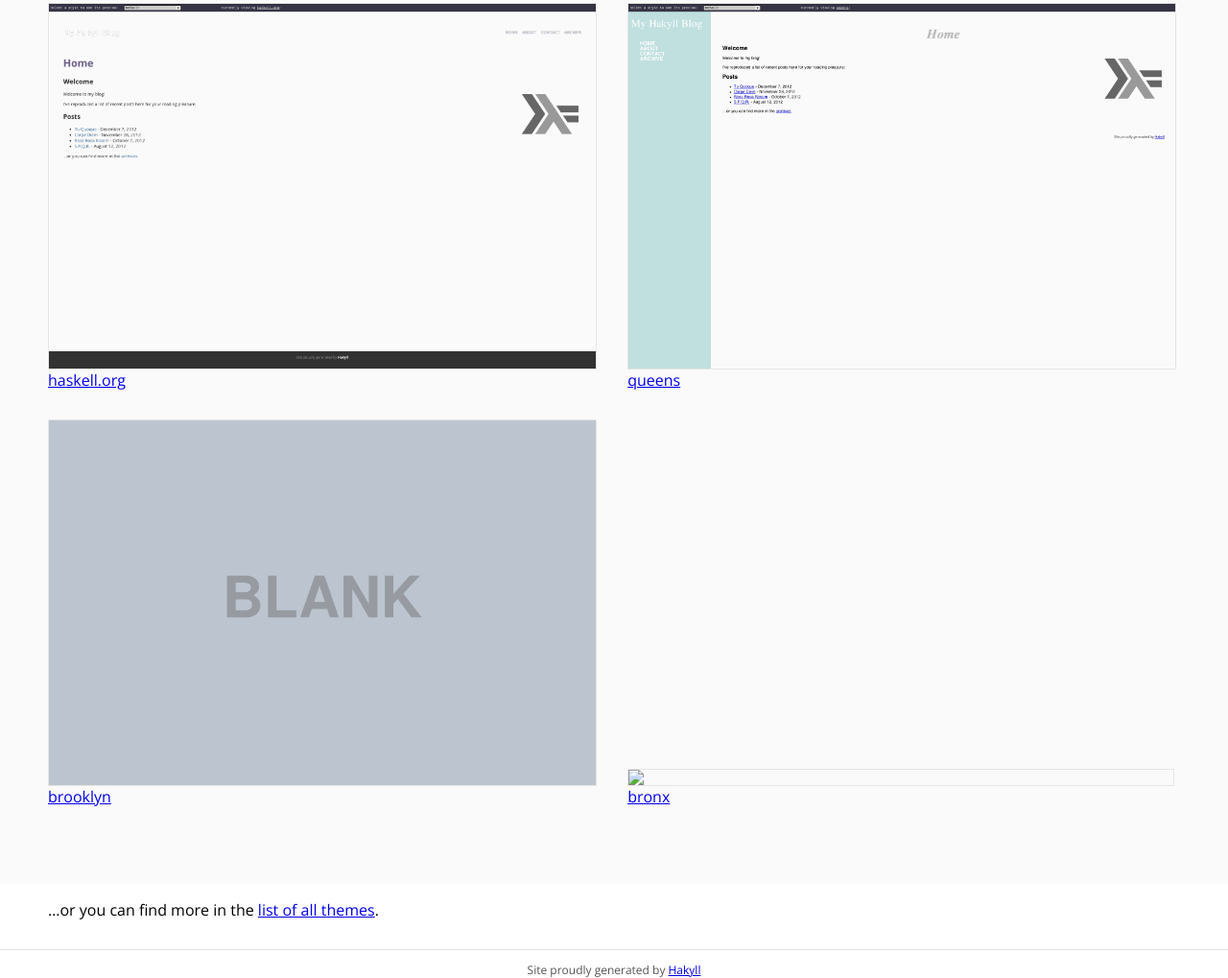
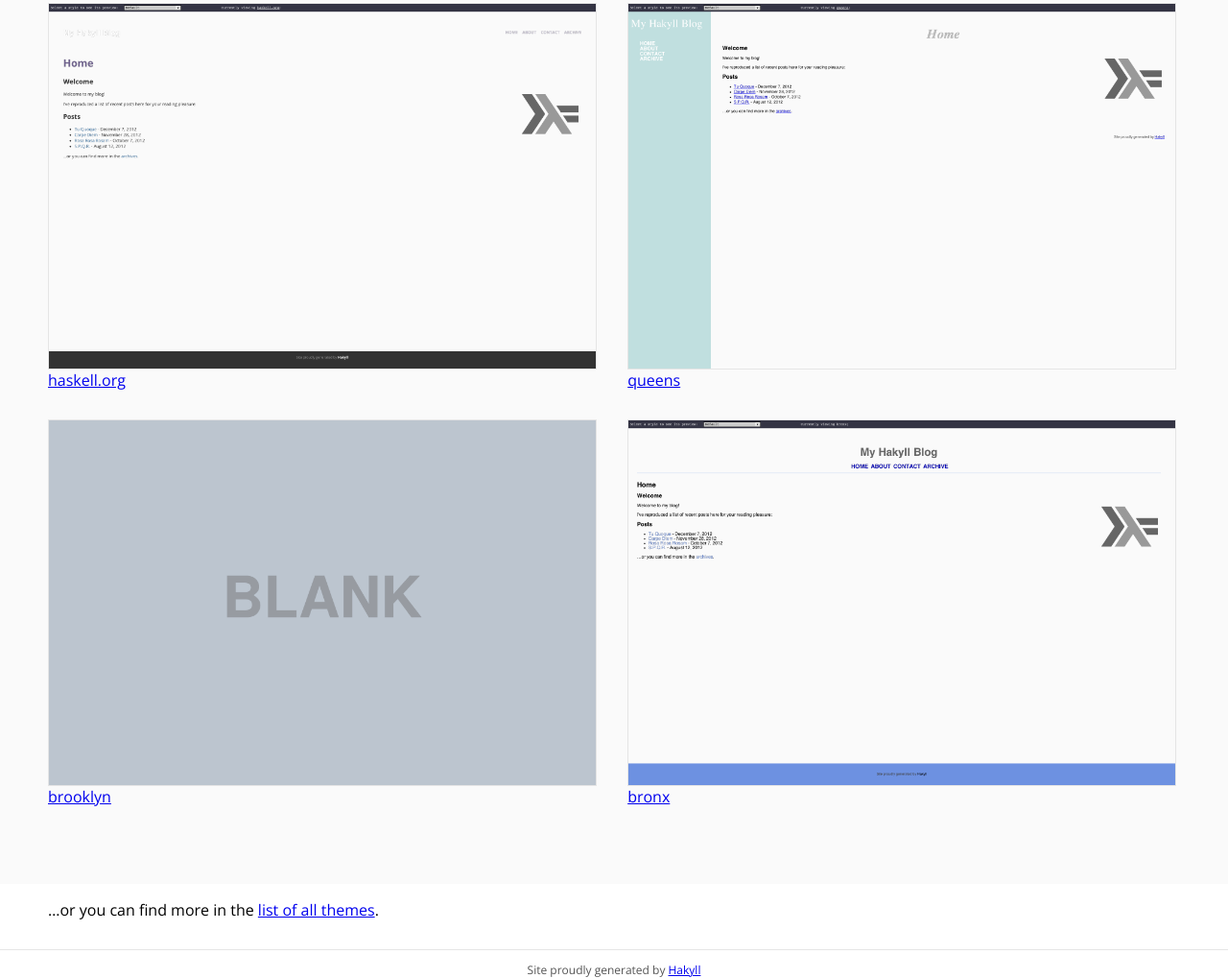
Before and after one commit to katychuang/hakyll-cssgarden, a plain HTML site: page gallery/index.html in a window 1280 px wide. Shown: the part 344-1363 px from the top of the page at 96% size. Drawn offline with nearby package versions, Linux system fonts and the light colour scheme.

Commit message:
manually fix image links

```diff
--- a/gallery/index.html
+++ b/gallery/index.html
@@ -69,7 +69,7 @@
           <a href="./posts/2015-07-15-bronx.html">
 
             <div class="index">
-              <img src="./images/bronx.png" class="cover" />
+              <img src="./images/bronx-index.png" class="cover" />
             </div>
 
             <span>bronx</span>
```
